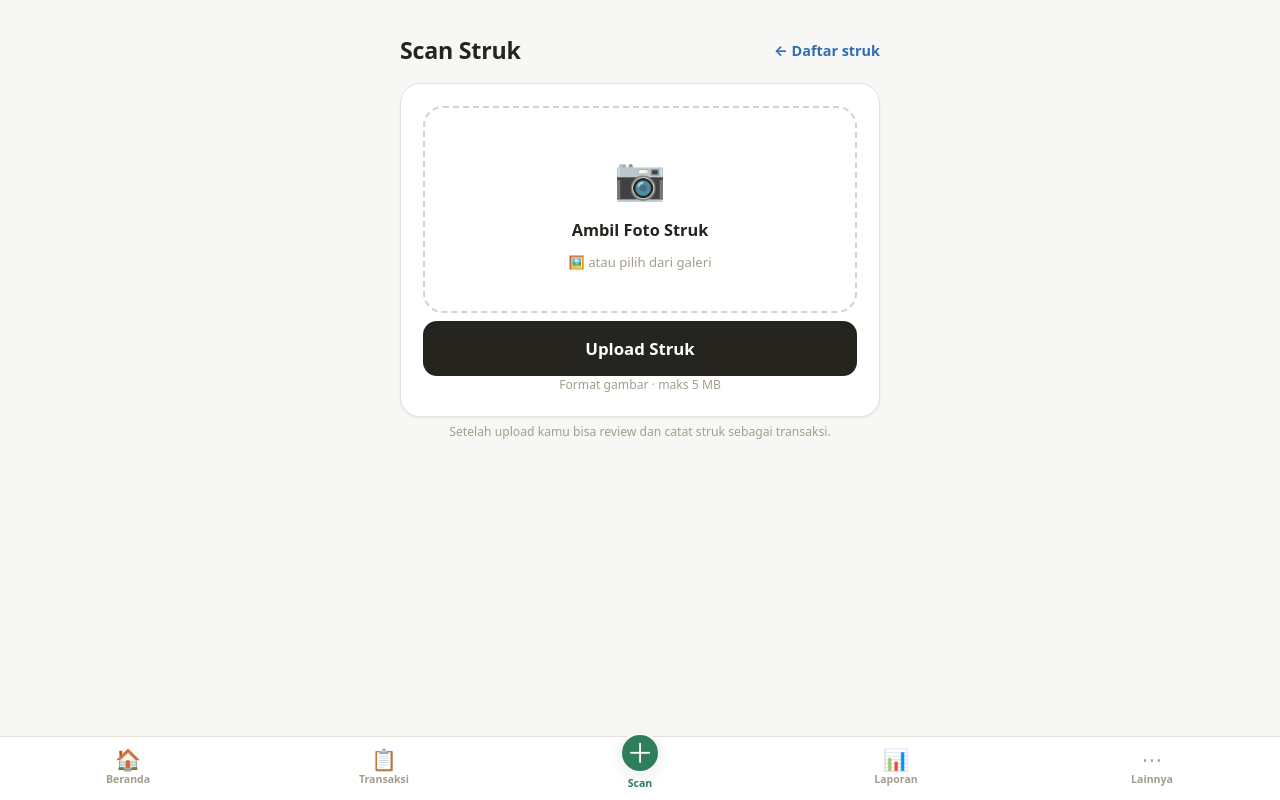
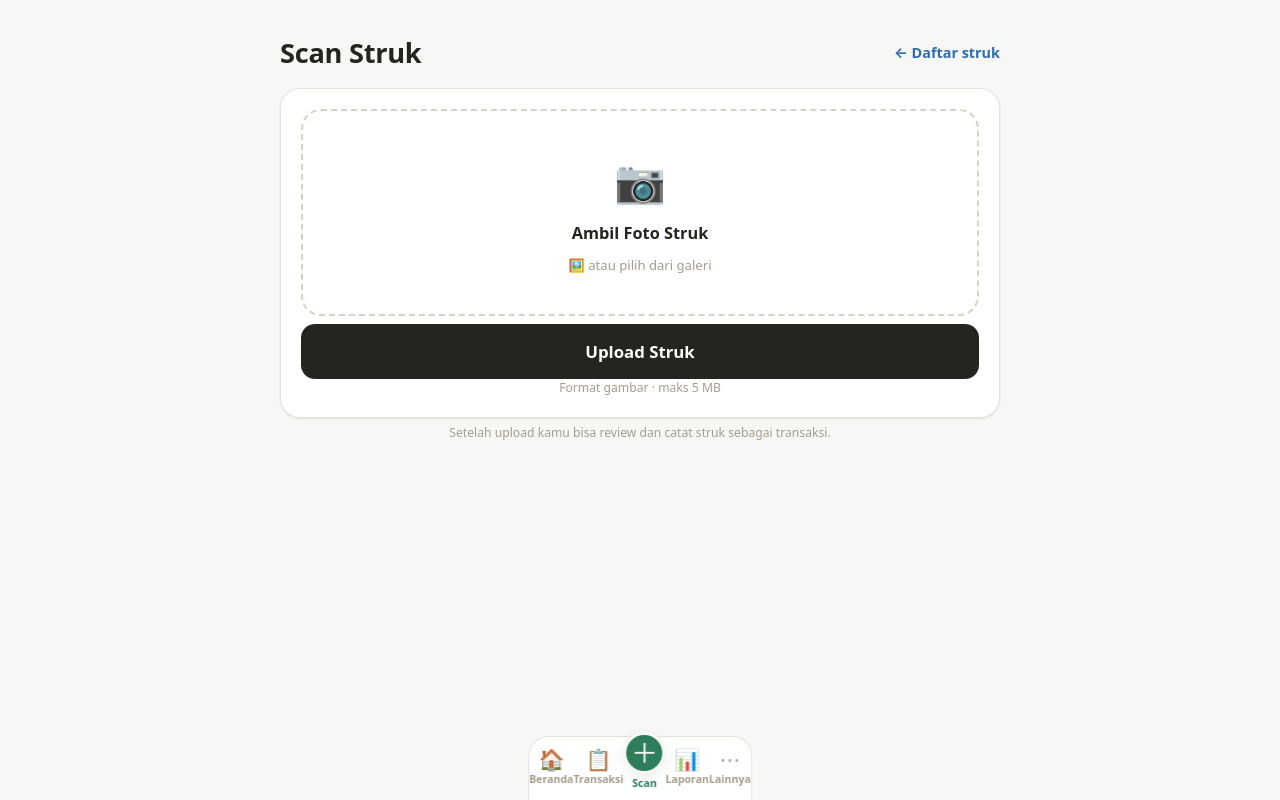
Before and after one commit to masmbull/Personal-Financing, a FastAPI app: page /receipts/upload in a window 1280 px wide. Run offline with FastAPI, Linux system fonts and the light colour scheme.

Commit message:
feat: design-system polish - desktop max-width, densify grids, skeleton+upload-progress tokens

```diff
--- a/app/static/css/style.css
+++ b/app/static/css/style.css
@@ -506,3 +506,68 @@ h1{font-size:1.6rem}h2{font-size:1.25rem}h3{font-size:1.05rem}
 .rr-item-qty{color:var(--ink-3);font-size:.82rem}
 .rr-item-price{font-weight:700;font-variant-numeric:tabular-nums}
 .rr-item-right{text-align:right;flex-shrink:0}
+
+
+/* ============================================================
+   P1 · design-system polish
+   Additive on top of the existing warm mobile-first system.
+   Keeps bottom-nav mobile layout; widens + densifies on desktop.
+   ============================================================ */
+
+/* ---- tokens: spacing + type scale ---- */
+:root{
+  --sp-1:4px; --sp-2:8px; --sp-3:12px; --sp-4:16px;
+  --sp-5:20px; --sp-6:24px; --sp-8:32px; --sp-10:40px;
+  --fs-xs:.72rem; --fs-sm:.82rem; --fs-base:.95rem;
+  --fs-md:1.05rem; --fs-lg:1.35rem; --fs-xl:2rem;
+  --content-max:1100px;          /* wider on desktop */
+  --content-narrow:720px;
+}
+
+/* ---- skeleton loading (shimmer) ---- */
+.skeleton{
+  position:relative;overflow:hidden;
+  background:var(--bg-soft);border-radius:var(--r-md);
+  min-height:14px;
+}
+.skeleton::after{
+  content:"";position:absolute;inset:0;
+  background:linear-gradient(90deg,transparent,rgba(255,255,255,.18),transparent);
+  transform:translateX(-100%);animation:shimmer 1.4s infinite;
+}
+[data-theme="dark"] .skeleton::after{background:linear-gradient(90deg,transparent,rgba(255,255,255,.07),transparent)}
+@keyframes shimmer{100%{transform:translateX(100%)}}
+
+/* ---- upload progress bar ---- */
+.upload-progress{width:100%;height:6px;border-radius:var(--r-pill);background:var(--bg-soft);overflow:hidden;margin-top:12px}
+.upload-progress .bar{height:100%;width:0;border-radius:var(--r-pill);background:var(--green);transition:width .3s ease}
+.uploading .btn-submit-label{opacity:.6}
+
+/* ---- spacing scale utilities ---- */
+.space-1{margin:var(--sp-1)}.space-2{margin:var(--sp-2)}
+.gap-1{gap:var(--sp-1)}.gap-2{gap:var(--sp-2)}.gap-3{gap:var(--sp-3)}.gap-4{gap:var(--sp-4)}
+
+/* ---- desktop: widen the shell ---- */
+@media(min-width:768px){
+  .main-content{max-width:var(--content-max)}
+  .page.narrow{max-width:var(--content-narrow)}
+  h1{font-size:1.75rem}
+  .page-title{font-size:1.7rem}
+  .balance-amount{font-size:2.4rem}
+  .balance-card{padding:30px 28px}
+}
+
+/* ---- desktop: densify content grids ---- */
+@media(min-width:768px){
+  .summary-cards{grid-template-columns:repeat(4,1fr)}
+  .action-grid{grid-template-columns:repeat(4,1fr)}
+  .quick-actions{grid-template-columns:repeat(4,1fr)}
+  .action-grid .action-tile{padding:18px 8px;font-size:.88rem}
+  .card{padding:20px}
+}
+
+/* ---- desktop: bottom nav centers + gains constrained width ---- */
+@media(min-width:768px){
+  .bottom-nav{max-width:var(--content-max);left:50%;transform:translateX(-50%);right:auto;
+    border:1px solid var(--line);border-bottom:none;border-radius:var(--r-lg) var(--r-lg) 0 0}
+}
```
